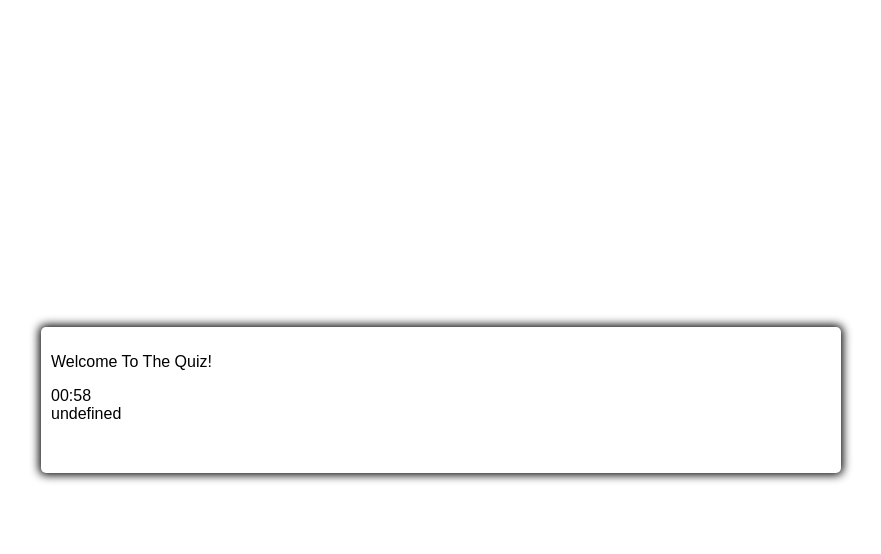
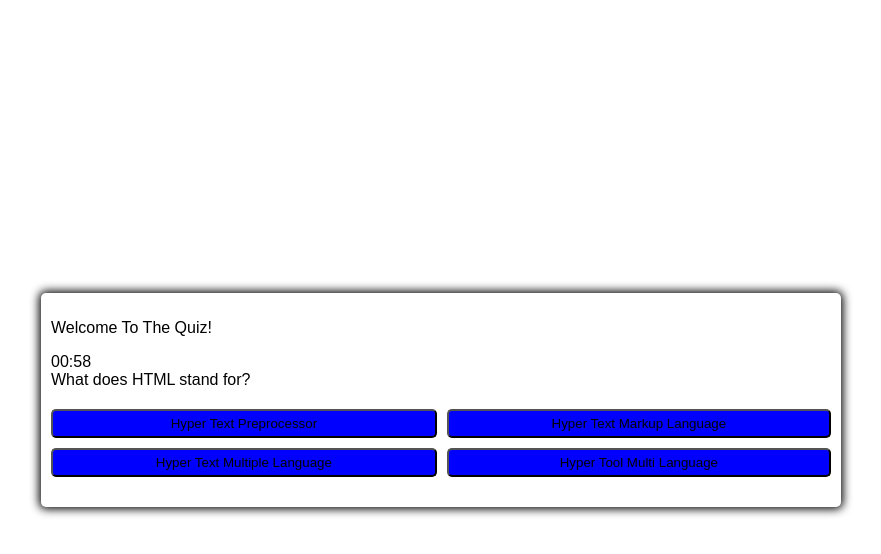
Before and after one commit to JMYoung93/JS-Quiz, a plain HTML site: page index.html in a window 1280 px wide. Both pictures are taken after a click on the button "Start". Shown: the whole page, without its empty margins (199-1080 px from the left). Drawn offline with Linux system fonts and the light colour scheme.

Commit message:
Final Push

```diff
--- a/index.html
+++ b/index.html
@@ -27,6 +27,12 @@
             <button id="start-btn" class="start-btn btn">Start</button>
             <button id="next-btn" class="next-btn btn hide">Next Question</button>
         </div>
+        <div id="leadership-board" class="hide">
+            <input type="text" class="endGame" placeholder="Initials">
+            <input type="submit" value="submit" id="submit-btn">
+            <div id="highScore">High Score</div>
+            <h3 class="player-scores">Jeff1</h3>
+        </div>
 
     </div>
 </body>
--- a/script.js
+++ b/script.js
@@ -3,156 +3,132 @@ const nextButton = document.getElementById('next-btn')
 const questionContainerElement = document.getElementById('question-container')
 const questionElement = document.getElementById('questions')
 const answerButtonsElement = document.getElementById('answer-buttons')
-var sec = 60;
-let shuffleQuestions, currentQuestionIndex
+const timeLeft = document.getElementById('timerDisplay')
+const answerBtn = document.querySelectorAll('.btn')
+const ldrBoard = document.getElementById('leadership-board')
+const submitBtn = document.getElementById('submit-btn')
+
+var userScore = 0
+var currentQuestionsIndex = 0
+var sec = 60
+var timerInterval ;
+
+
 
 let questions = [
   {
   numb: 1,
   question: "What does HTML stand for?",
+  options1: "Hyper Text Preprocessor",
+  options2: "Hyper Text Markup Language",
+  options3: "Hyper Text Multiple Language",
+  options4: "Hyper Tool Multi Language",
   answer: "Hyper Text Markup Language",
-  options: [
-    "Hyper Text Preprocessor",
-    "Hyper Text Markup Language",
-    "Hyper Text Multiple Language",
-    "Hyper Tool Multi Language"
-  ]
 },
   {
   numb: 2,
   question: "What does CSS stand for?",
+  options1:"Common Style Sheet",
+  options2: "Colorful Style Sheet",
+  options3:"Computer Style Sheet",
+  options4: "Cascading Style Sheet",
   answer: "Cascading Style Sheet",
-  options: [
-    "Common Style Sheet",
-    "Colorful Style Sheet",
-    "Computer Style Sheet",
-    "Cascading Style Sheet"
-  ]
 },
   {
   numb: 3,
   question: "What does PHP stand for?",
+  options1: "Hypertext Preprocessor",
+  options2: "Hypertext Programming",
+  options3: "Hypertext Preprogramming",
+  options4:"Hometext Preprocessor",
   answer: "Hypertext Preprocessor",
-  options: [
-    "Hypertext Preprocessor",
-    "Hypertext Programming",
-    "Hypertext Preprogramming",
-    "Hometext Preprocessor"
-  ]
 },
   {
   numb: 4,
   question: "What does SQL stand for?",
+  options1: "Stylish Question Language",
+  options2: "Stylesheet Query Language",
+  options3: "Statement Question Language",
+  options4: "Structured Query Language",
   answer: "Structured Query Language",
-  options: [
-    "Stylish Question Language",
-    "Stylesheet Query Language",
-    "Statement Question Language",
-    "Structured Query Language"
-  ]
 },
   {
   numb: 5,
   question: "What does XML stand for?",
+  options1: "eXtensible Markup Language",
+  options2:"eXecutable Multiple Language",
+  options3: "eXTra Multi-Program Language",
+  options4:"eXamine Multiple Language",
   answer: "eXtensible Markup Language",
-  options: [
-    "eXtensible Markup Language",
-    "eXecutable Multiple Language",
-    "eXTra Multi-Program Language",
-    "eXamine Multiple Language"
-  ]},
-  //the array ends at this close bracket, so the function above that is inside of the array.
+  },
 ]
 
-startButton.addEventListener('click', startGame)
-nextButton.addEventListener('click', () => {
-    currentQuestionIndex++
-    setNextQuestion ()
-})
+function setTime() {
+  // Sets interval in variable
+  var timerInterval = setInterval(function() {
+    sec--;
+    timeLeft.textContent = "00:" + sec;
 
-function startTimer(){
-  console.log('timer suppose to go')
-  var timer = setInterval(function(){
-      sec--;
+    if(sec === 0) {
+      // Stops execution of action at set interval
+      clearInterval(sec);
+    }
 
-      document.getElementById('timerDisplay').innerHTML='00:'+ sec;
-      console.log(sec)
-      if (sec <= 0) {
-          clearInterval(timer);
-          alert("Time is up!")
-      }
   }, 1000);
-
 }
 
-function startGame() {
-startTimer()
-console.log('Started')
-startButton.classList.add('hide')
-shuffleQuestions = questions.sort(() => Math.random() - .5)
-currentQuestionsIndex = 0
-questionContainerElement.classList.remove('hide')
-setNextQuestion()
+var startGame = function () {
+  setTime()
+  startButton.classList.add('hide')
+  questionContainerElement.classList.remove('hide')
+  questionIndex()
 }
 
-function setNextQuestion () {
-    resetState()
-    showQuestion (shuffleQuestions[currentQuestionsIndex])
+var userSelect = function (e) {
+var selectBtn = e.target.textContent
+// console.log(selectBtn)
+if (selectBtn === questions[currentQuestionsIndex].answer) {
+  alert('Correct!')
+  userScore++
+} else {
+  alert('Incorrect 😢')
+  sec -= 5
+  console.log(sec)
+}
+currentQuestionsIndex++
+
+if (currentQuestionsIndex === questions.length) {
+  clearInterval(timerInterval)
+  questionContainerElement.classList.add('hide')
+  ldrBoard.classList.remove('hide')
+  timeLeft.classList.add('hide')
+} else {
+  questionIndex()
+}
+}
+var questionIndex = function () {
+questionElement.textContent = questions[currentQuestionsIndex].question
+answerBtn[0].textContent = questions[currentQuestionsIndex].options1
+answerBtn[1].textContent = questions[currentQuestionsIndex].options2
+answerBtn[2].textContent = questions[currentQuestionsIndex].options3
+answerBtn[3].textContent = questions[currentQuestionsIndex].options4
 }
 
-function showQuestion(questions) {
-questionElement.innerText = questions.questions
-questions.answers.forEach(answer => {
-    const button = document.createElement('button')
-    button.innerText = answer.text
-    button.classList.add('btn')
-    if (answer.correct) {
-        button.dataset.correct = answer.correct
-    }
-    button.addEventListener('click', selectAnswer)
-    answerButtonsElement.appendChild(button)
-})
+var scoreDisplay = function (e) {
+e.preventDefault ()
+var playerName = document.querySelector('.endGame').value.trim()
+var playerInfo = {
+  name: playerName,
+  score: userScore,
+}
+// var playerScore = document.querySelector('.player-scores')
+localStorage.setItem('playerInfo', JSON.stringify(playerInfo))
+var fetch = JSON.parse(localStorage.getItem('playerInfo'))
+fetch.playerName
+document.querySelector(".player-scores").innerHTML = playerName + " " + fetch.score
+console.log(playerName)
 }
 
-function resetState () {
-    clearStatusClass(document.body)
-    nextButton.classList.add('hide')
-    while (answerButtonsElement.firstChild) {
-        answerButtonsElement.removeChild(answerButtonsElement.firstChild)
-    }
-}
-
-function selectAnswer (e) {
-const selectedButton = e.target
-const correct = selectedButton.dataset.correct
-
-// setStatusClass(document.body, correct)
-// Array.from(answerButtonsElement.children).forEach(button => {
-//     setStatusClass(button, button.dataset.correct)
-
-
-}
-if (shuffleQuestions.length > currentQuestionIndex + 1) {
-    nextButton.classList.remove('hide')
-} else {
-   startButton.innerText = 'Restart'
-   startButton.classList.remove('hide')
-}
-
-if (selectedButton.dataset.correct === false) {sec = sec -2}
-
-// function setStatusClass(element, correct) {
-//     clearStatusClass(element)
-//     if (correct) {
-//         element.classList.add('correct')
-//     } else {
-//         element.classList.add('wrong')
-//         sec = sec - 2;
-//         // document.getElementById('timerDisplay').innerHTML='00:'+ newSecond;
-//     }
-// }
-
-function clearStatusClass(element) {
-  element.classList.remove ('correct')
-  element.classList.remove ('wrong')
-}
+startButton.addEventListener('click', startGame)
+answerButtonsElement.addEventListener('click', userSelect)
+submitBtn.addEventListener('click', scoreDisplay)
```
